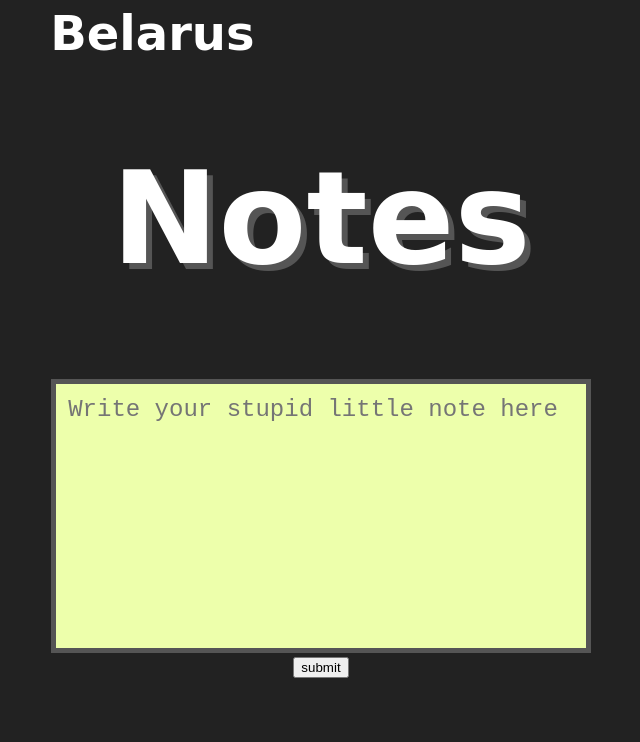
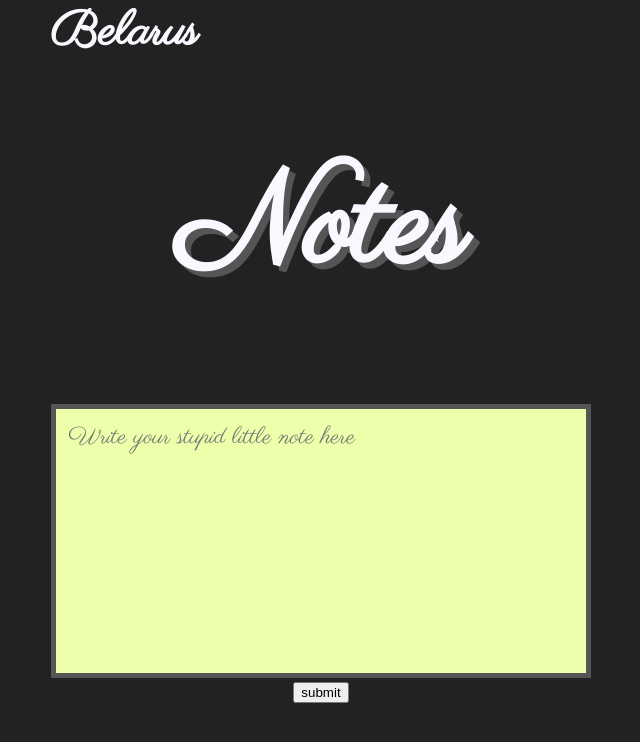
Before and after one commit to acavalla/belarus, a plain HTML site: page index.html in a window 1280 px wide. Shown: the whole page, without its empty margins (319-959 px from the left). Drawn offline with Linux system fonts and the light colour scheme.

Commit message:
new white

```diff
--- a/index.html
+++ b/index.html
@@ -3,6 +3,8 @@
 <head>
   <title> BelarusNoteTaker </title>
   <link href="./public/harrystyles.css" rel="stylesheet"></link>
+  <link rel="preconnect" href="https://fonts.gstatic.com">
+  <link href="https://fonts.googleapis.com/css2?family=Parisienne&display=swap" rel="stylesheet">
 </head>
 <body>
   <div class="marquee">
--- a/public/harrystyles.css
+++ b/public/harrystyles.css
@@ -2,7 +2,7 @@
     width: 500px;
     height: 400px;
     background-color: black;
-    color: white;
+    color: #f8f8ff;
     font-family: cursive;
     font-size: 34px;
     border-color: white;
@@ -11,7 +11,8 @@
 
 header {
   height: auto;
-  font-family:cursive;
+  color: #f8f8ff;
+  font-family: 'Parisienne', cursive;
   font-size: 64px;
   text-shadow: 6px 6px #555;
 }
@@ -28,17 +29,18 @@ textarea {
   overflow:auto;
 
   font-size: 24px;
+  font-family: 'Parisienne', cursive;
 }
 
 body {
   background-color: #222;
-  color: white;
+  color: #f8f8ff;
   text-align: center;
 }
 
 #list-all {
   margin-top: 12px;
-  font-family:cursive;
+  font-family: 'Parisienne', cursive;
   font-size:36px;
 }
 
@@ -49,8 +51,7 @@ body {
  position: relative;
 }
 .marquee h3 {
-  font-family:cursive;
-  font-weight:600;
+  font-family: 'Parisienne', cursive;
   font-size:48px;
  position: absolute;
  width: 100%;
```
